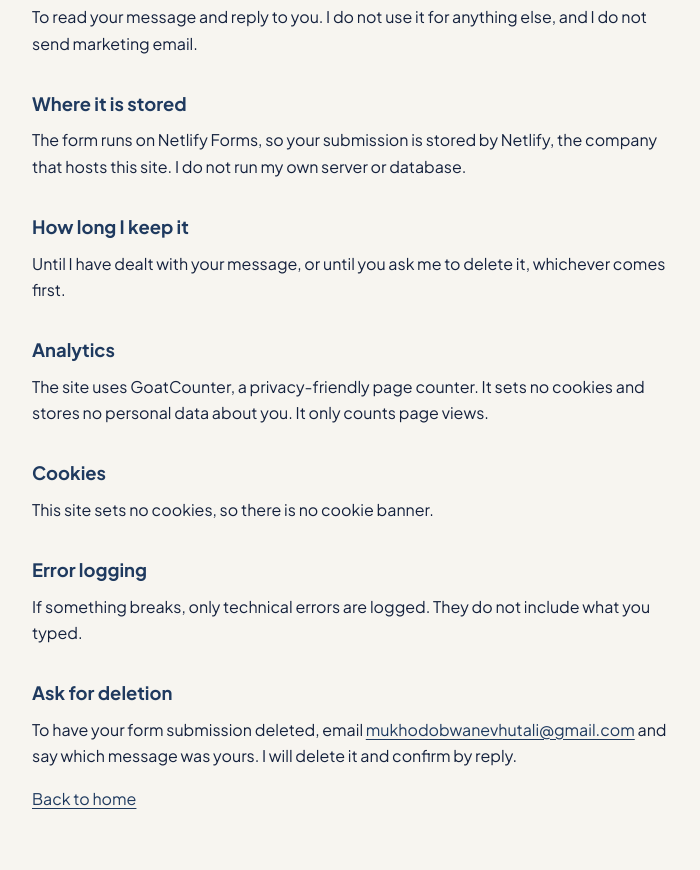
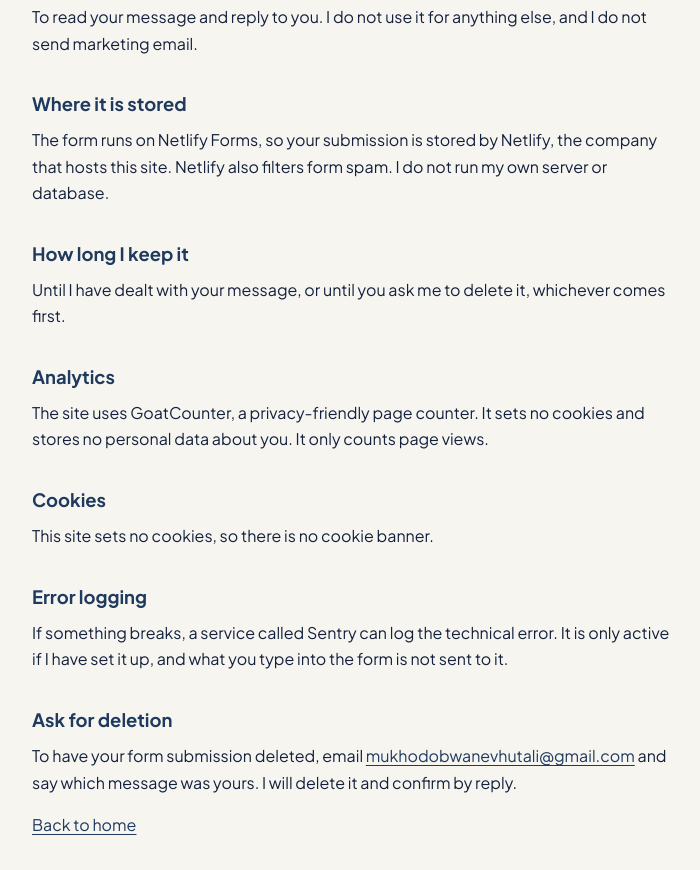
Before and after one commit to vhutali0504/Mukhodobwane_V, a React (Vite) app in the folder client/: page /privacy in a window 1280 px wide. Shown: the part 380-1250 px from the top of the page, without its empty margins (288-988 px from the left). Built offline with nearby package versions, Linux system fonts and the light colour scheme.

Commit message:
Privacy names Sentry and Netlify spam filtering; launch checklist and decisions updated

```diff
--- a/client/src/pages/Privacy.jsx
+++ b/client/src/pages/Privacy.jsx
@@ -31,7 +31,7 @@ export default function Privacy() {
       <h2>Where it is stored</h2>
       <p>
         The form runs on Netlify Forms, so your submission is stored by Netlify, the company that
-        hosts this site. I do not run my own server or database.
+        hosts this site. Netlify also filters form spam. I do not run my own server or database.
       </p>
 
       <h2>How long I keep it</h2>
@@ -51,7 +51,8 @@ export default function Privacy() {
 
       <h2>Error logging</h2>
       <p>
-        If something breaks, only technical errors are logged. They do not include what you typed.
+        If something breaks, a service called Sentry can log the technical error. It is only active
+        if I have set it up, and what you type into the form is not sent to it.
       </p>
 
       <h2>Ask for deletion</h2>
```
Also changed, not shown: 3 other files (tests, documents, lock files or other folders).
